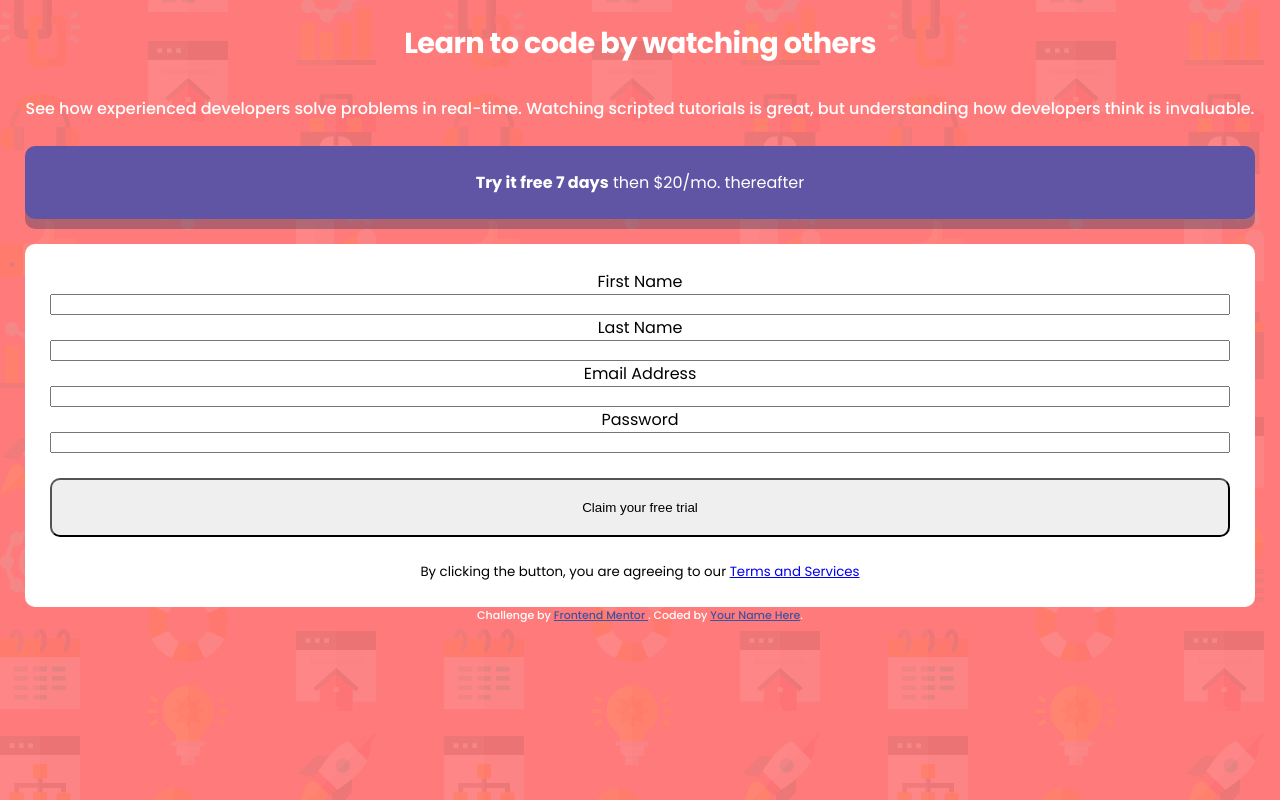
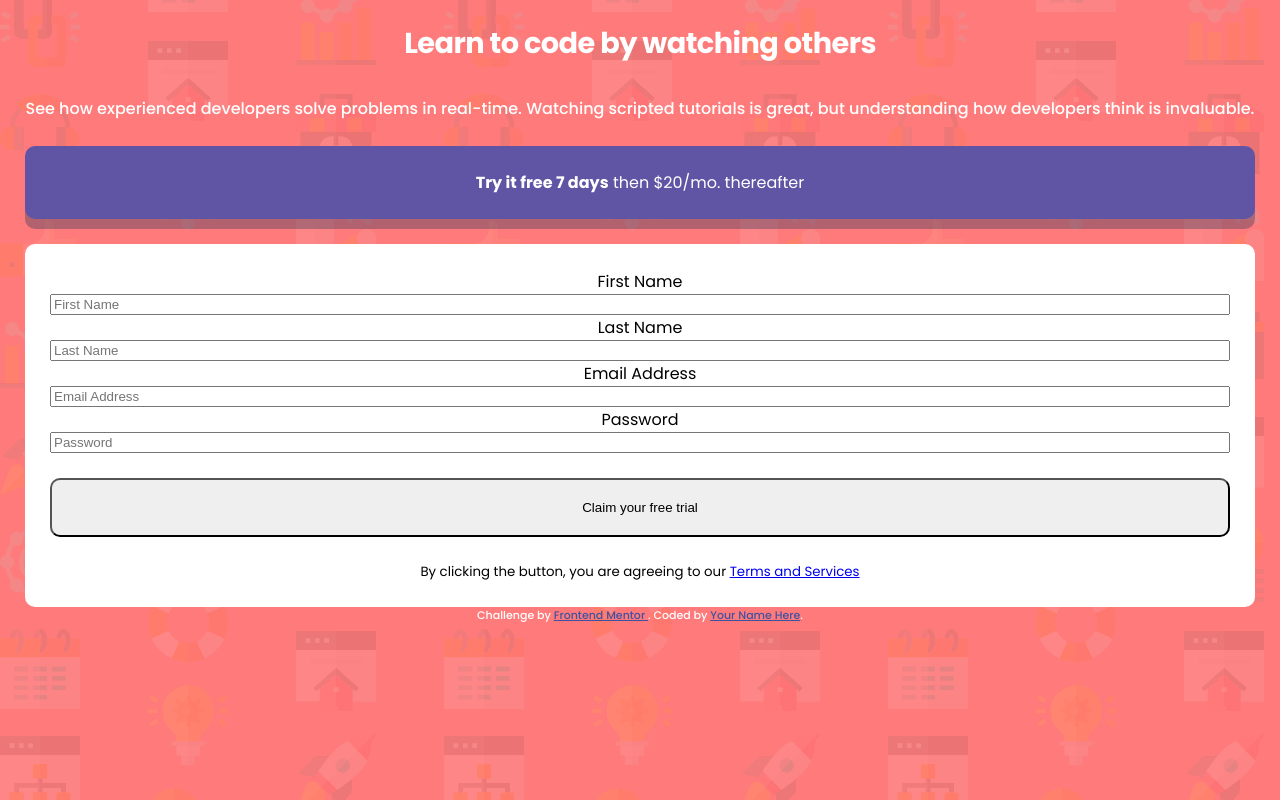
Before and after one commit to AlexKMarshall/intro-component-with-signup-form, a plain HTML site: page index.html in a window 1280 px wide. Drawn offline with Linux system fonts and the light colour scheme.

Commit message:
Add placeholders to inputs

```diff
--- a/index.html
+++ b/index.html
@@ -47,12 +47,24 @@
     <form id="signup" action="#" method="post">
       <label for="first-name">
         First Name
-        <input type="text" id="first-name" name="last-name" required />
+        <input
+          type="text"
+          id="first-name"
+          name="last-name"
+          required
+          placeholder="First Name"
+        />
       </label>
 
       <label for="last-name">
         Last Name
-        <input type="text" id="last-name" name="last-name" required />
+        <input
+          type="text"
+          id="last-name"
+          name="last-name"
+          required
+          placeholder="Last Name"
+        />
       </label>
 
       <label for="email">
@@ -63,12 +75,19 @@
           name="email"
           pattern="^([^\x00-\x20\x22\x28\x29\x2c\x2e\x3a-\x3c\x3e\x40\x5b-\x5d\x7f-\xff]+|\x22([^\x0d\x22\x5c\x80-\xff]|\x5c[\x00-\x7f])*\x22)(\x2e([^\x00-\x20\x22\x28\x29\x2c\x2e\x3a-\x3c\x3e\x40\x5b-\x5d\x7f-\xff]+|\x22([^\x0d\x22\x5c\x80-\xff]|\x5c[\x00-\x7f])*\x22))*\x40([^\x00-\x20\x22\x28\x29\x2c\x2e\x3a-\x3c\x3e\x40\x5b-\x5d\x7f-\xff]+|\x5b([^\x0d\x5b-\x5d\x80-\xff]|\x5c[\x00-\x7f])*\x5d)(\x2e([^\x00-\x20\x22\x28\x29\x2c\x2e\x3a-\x3c\x3e\x40\x5b-\x5d\x7f-\xff]+|\x5b([^\x0d\x5b-\x5d\x80-\xff]|\x5c[\x00-\x7f])*\x5d))*(\.\w{2,})+$"
           required
+          placeholder="Email Address"
         />
       </label>
 
       <label for="password">
         Password
-        <input type="password" id="password" name="password" required />
+        <input
+          type="password"
+          id="password"
+          name="password"
+          required
+          placeholder="Password"
+        />
       </label>
 
       <button type="submit" class="call-to-action secondary">
```
